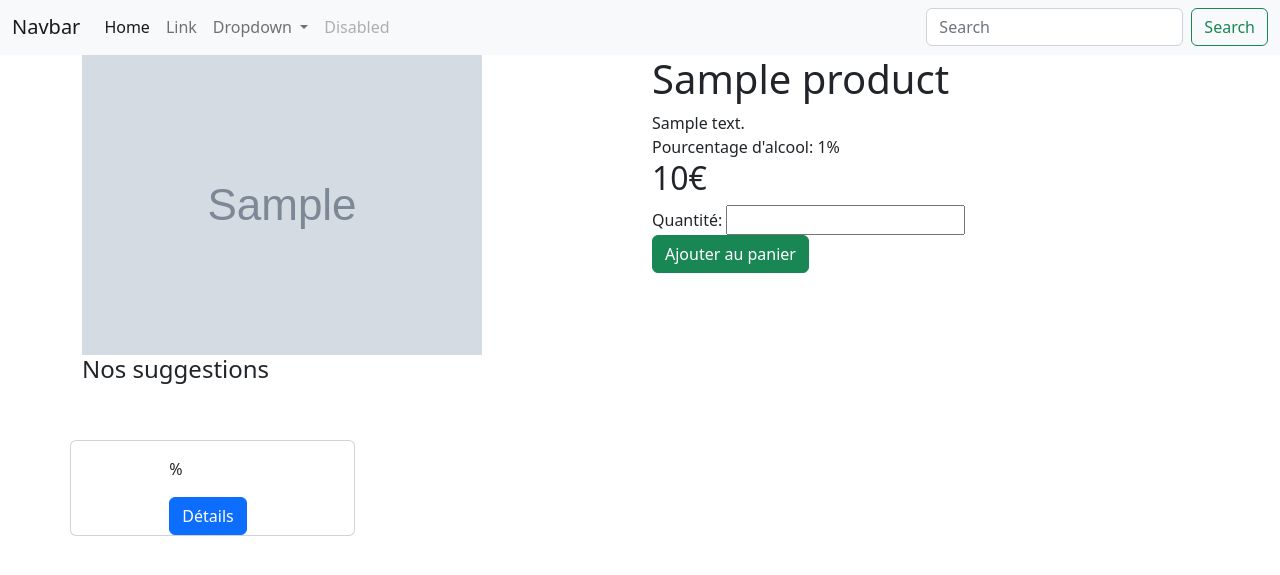
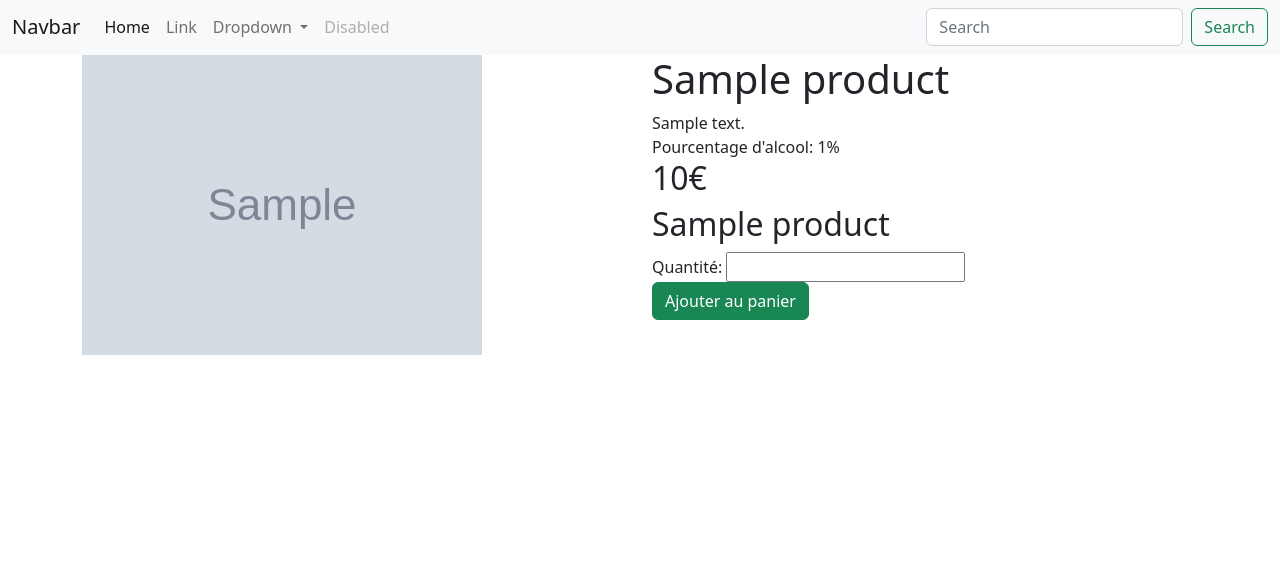
Before and after one commit to matgiard/best-wines, a PHP site: template src/views/product/details.php in a window 1280 px wide. Shown: the part 57-632 px from the top of the page. Run offline with PHP 8.4, Linux system fonts and the light colour scheme; the template is opened without the code that fills it: most values are stand-ins (such as "Sample title", 1, 10 or a date in 2020); grey boxes marked "Sample" are stand-in pictures; some libraries are stand-ins or nearby versions.

Commit message:
Fonction détails OK

```diff
--- a/core/Model.php
+++ b/core/Model.php
@@ -143,7 +143,8 @@
         if (empty($criteria)) {
             throw  new \Exception("Il faut passer au moins un critère");
         }
-        $sql_query = "SELECT * FROM {$this->table_name} WHERE ";
+        $sql_query = "SELECT * FROM {$this->table_name} JOIN {$this->regionJoin} JOIN {$this->cepage} JOIN {$this->association}  JOIN {$this->taste}  WHERE ";
+
         $count = 0;
         foreach ($criteria as $key => $value) {
             $count++;
@@ -157,6 +158,7 @@
         foreach ($criteria as $key => $value) {
             $stmt->bindParam(":$key", $value);
         }
+
         // if ($is_array)
         $stmt->setFetchMode(\PDO::FETCH_ASSOC);
         // else
--- a/src/views/product/details.php
+++ b/src/views/product/details.php
@@ -1,7 +1,8 @@
 <div class="container" id="product-section">
     <div class="row">
         <div class="col-md-6">
-            <img src="/uploads/<?= $products['photo']; ?>" alt="<?= $products['name'] ?>">
+            <img src="<?= BASE_DIR ?>/uploads/<?= $products['photo']; ?>" alt="<?= $products['name'] ?>">
+
         </div>
         <div class="col-md-6">
             <div class="col-md-12">
@@ -10,28 +11,13 @@
             <div><?= $products['description'] ?></div>
             <div>Pourcentage d'alcool: <?= $products['alcohol_percentage'] ?>%</div>
             <h2 class="product-price"><?= $products['price'] ?>€</h2>
+            <h2 class="product-price"><?= $products['region_name'] ?></h2>
             <label for="quantity">Quantité:</label>
             <input type="number" id="quantity" name="quantity" min="1" max=""><br>
             <a href="#" class="btn btn-success">Ajouter au panier</a>
         </div>
 
-        <h4>Nos suggestions</h4>
-        <div class="container mt-5">
-            <div class="row row-cols-1 row-cols-md-4 g-4">
 
-                <div class="card mb-3" style="max-width: 540px;">
-                    <div class="row g-0">
-                        <div class="col-md-4"></div>
-                        <div class="col-md-8">
-                            <h5 class="card-title"></h5>
-                            <p class="card-text"></p>
-                            <p class="card-text">%</p>
-                            <p class="card-text"></p>
-                            <p class="card-text"></p>
-                            <a href="#" class="btn btn-primary">Détails</a>
-                        </div>
-                    </div>
-                </div>
-            </div>
+    </div>
 
-        </div>
+</div>
```
Also changed, not shown: src/controllers/HomeController.php (+1 -31 lines), src/controllers/ProductController.php (+8 -5 lines), src/views/home/index.php (+4 -5 lines), uploads/vin (234).png (added), uploads/vin (281).png (added), uploads/vin (296).png (added), uploads/vin (315).png (added), uploads/vin (379).png (added).
